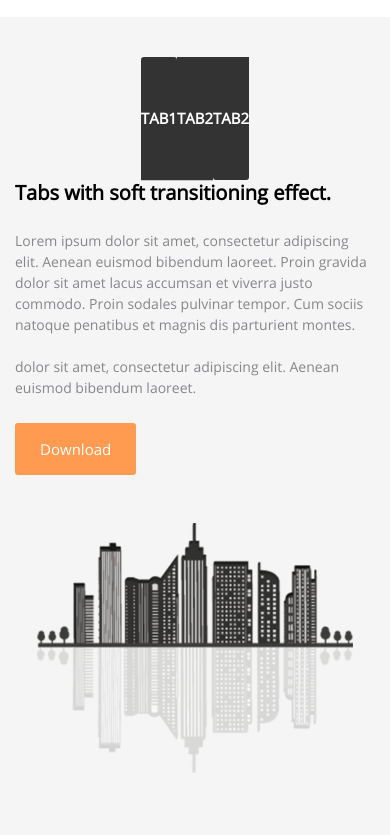
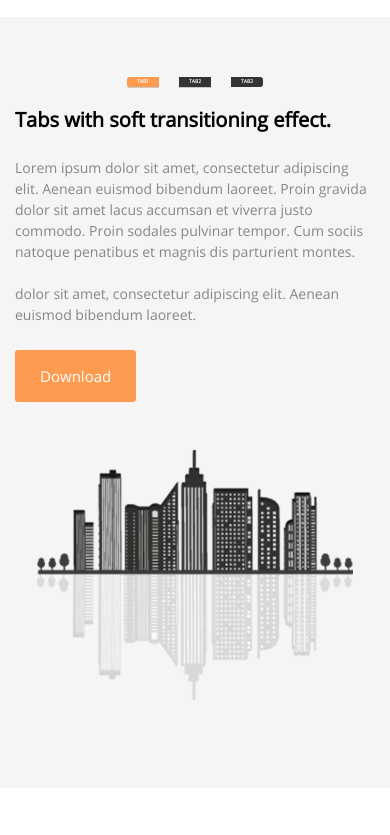
Before and after one commit to SHAJED99/Portfolio, a plain HTML site: page index.html in a window 390 px wide. Shown: the part 953-1788 px from the top of the page. Drawn offline with Linux system fonts and the light colour scheme.

Commit message:
Update style.css

```diff
--- a/css/style.css
+++ b/css/style.css
@@ -362,7 +362,8 @@ header .navbar .nav-item .nav-link {
 }
 
 .details_section a:focus,
-.details_section a:active {
+.details_section a:active,
+.details_section a.active {
     background-color: #FF9B51;
 }
 
@@ -579,17 +580,18 @@ header .navbar .nav-item .nav-link {
 }
 
 .why_awesome .center.owl-item .orange h1 {
-    display: block;
-}
-
-.why_awesome .card .orange h1 {
-    display: none;
     font-size: 14px;
     font-family: "OpenSans", Arial, Helvetica, sans-serif;
     color: rgb(255, 255, 255);
     font-weight: bold;
     line-height: 1.714;
     padding: 12.5px 0px;
+    transition: 0.5s;
+}
+
+.why_awesome .card .orange h1 {
+    font-size: 0px;
+    padding: 0px;
 }
 
 .why_awesome .card .card-footer {
@@ -748,3 +750,19 @@ header .navbar .nav-item .nav-link {
     }
     /* --------------------------- */
 }
+
+@media (max-width: 575px) {
+    /* --------------------------- details_section */
+    .details_section a {
+        padding: 1px 10px;
+        font-size: 5px;
+        margin: 20px 10px;
+    }
+    .details_section ul li:first-child a {
+        border-radius: calc(.25rem - 1px) 0 0 calc(.25rem - 1px);
+    }
+    .details_section ul li:last-child a {
+        border-radius: 0 calc(.25rem - 1px) calc(.25rem - 1px) 0;
+    }
+    /* --------------------------- */
+}
```
